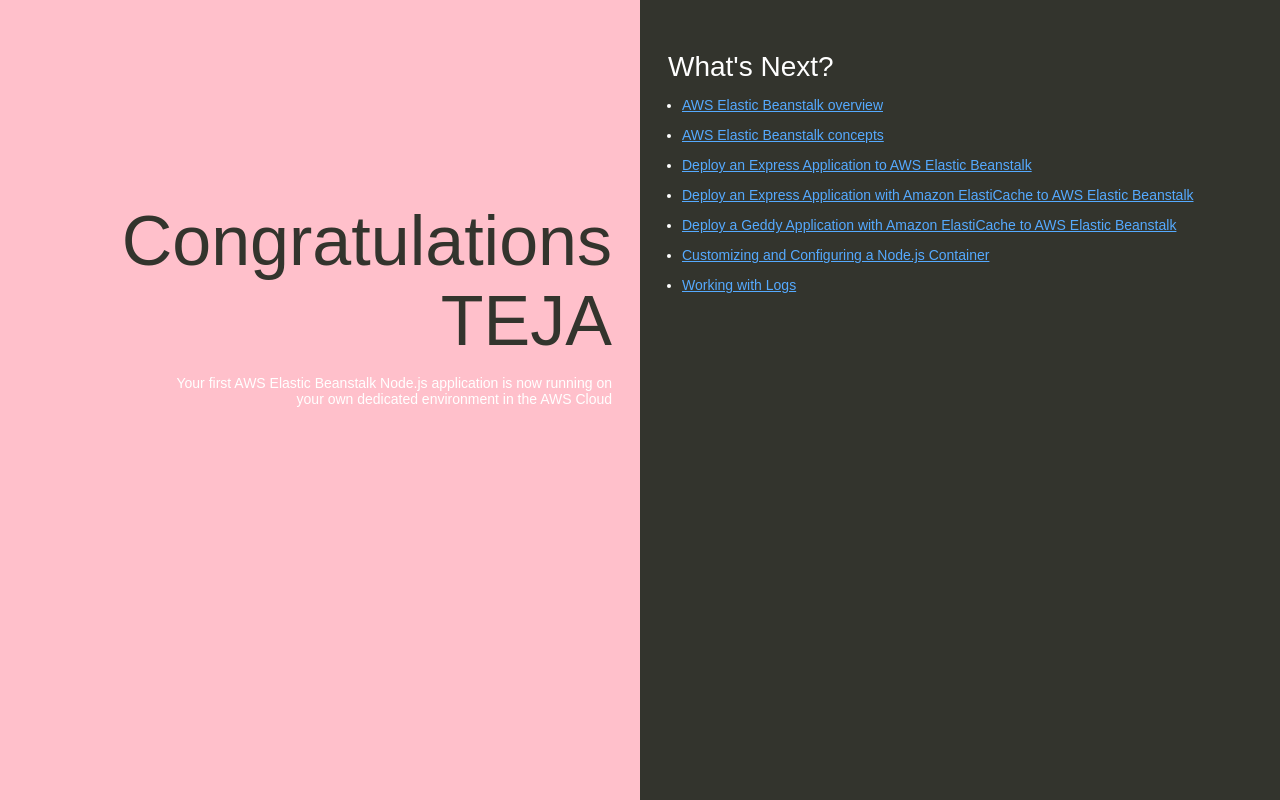
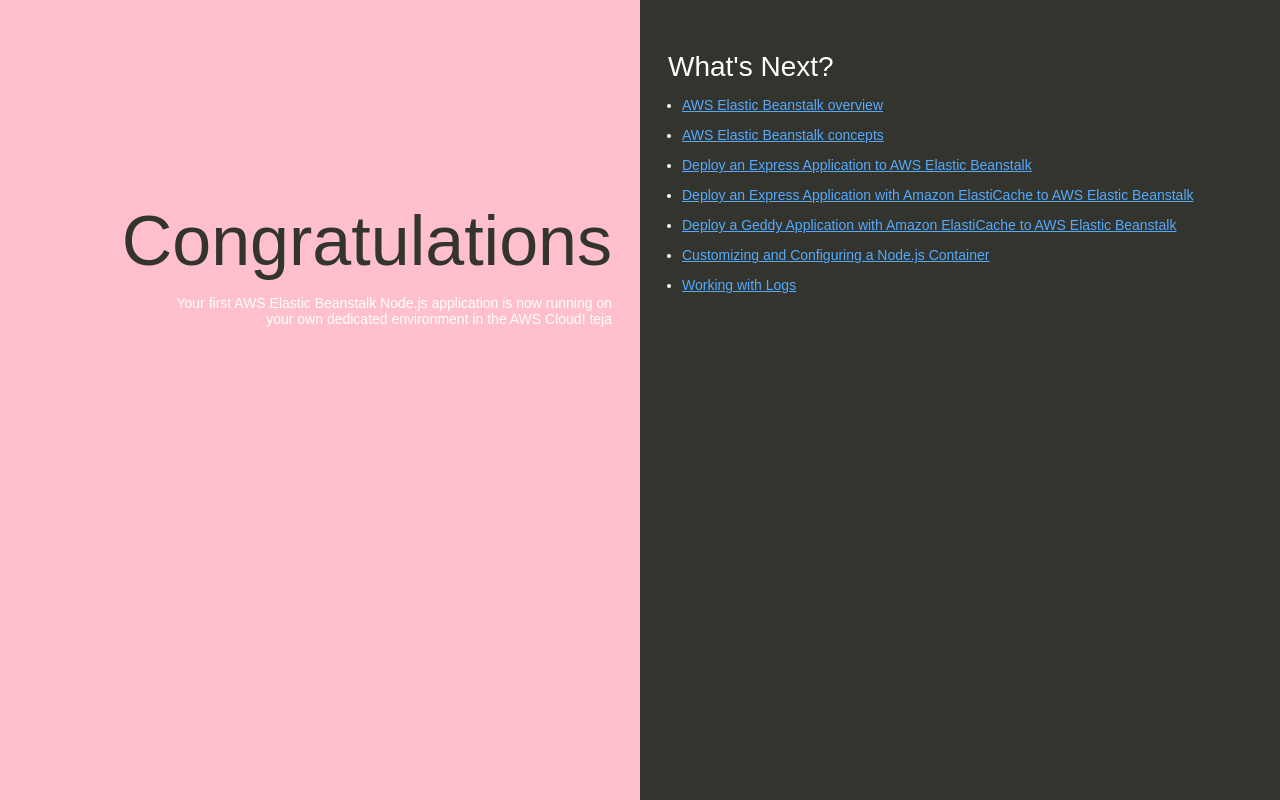
Before and after one commit to gsmteja/node-js-app, a website: page index.html in a window 1280 px wide. Drawn offline with Linux system fonts and the light colour scheme.

Commit message:
Update congratulatory message in index.html

```diff
--- a/index.html
+++ b/index.html
@@ -74,8 +74,8 @@
   </head>
   <body>
     <div class="textColumn">
-      <h1>Congratulations TEJA</h1>
-      <p>Your first AWS Elastic Beanstalk Node.js application is now running on your own dedicated environment in the AWS Cloud</p>
+      <h1>Congratulations</h1>
+      <p>Your first AWS Elastic Beanstalk Node.js application is now running on your own dedicated environment in the AWS Cloud! teja</p>
     </div>
     <div class="linksColumn">
       <h2>What's Next?</h2>
```
